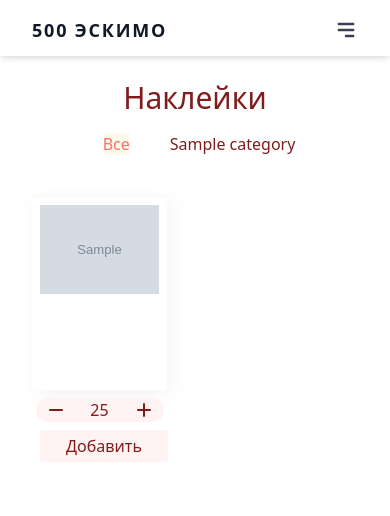
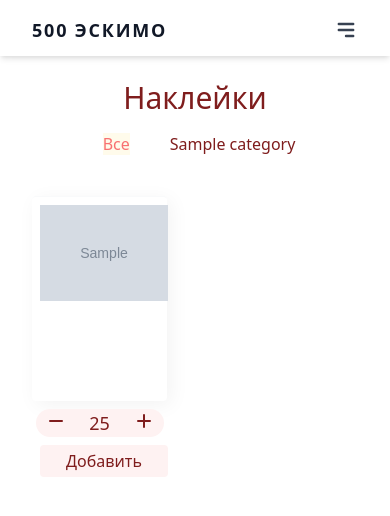
Before and after one commit to ilvits/icecream_shop, a Django app: page /shop/ in a window 390 px wide. Shown: the top 516 px of the page. Run offline with Django 3.2, Linux system fonts and the light colour scheme; tables that the repository leaves empty hold one stand-in row (values such as "Sample post"); grey boxes marked "Sample" are stand-in pictures; parts of the project's set-up code (start-up, migrations or seed data) failed here and were passed over; some libraries are stand-ins or nearby versions.

Commit message:
design changes

```diff
--- a/shop/static/css/main.css
+++ b/shop/static/css/main.css
@@ -23,36 +23,10 @@
     margin: 0 10px;
 }
 
-input {
-    background-color: #FEF2F2;
-    width: 4rem
-    /* border: 1px solid rgba(85, 12, 12, 0.1); */
-    /* border-radius: var(--cornerRad); */
-}
-
-
-input[type="number"] {
-    border: none;
-    /* display: block; */
-    /* height: 30px; */
-    /* line-height: 25px; */
-    /* width: 100%; */
-    padding: 0;
-    margin: 0;
-    box-sizing: border-box;
-    text-align: center;
-    -moz-appearance: textfield;
-    -webkit-appearance: textfield;
-    appearance: textfield;
-}
-
-input[type="number"]:focus {
-	outline: none;
-}
-
 input[type="number"]::-webkit-outer-spin-button,
 input[type="number"]::-webkit-inner-spin-button {
     display: none;
+    -webkit-appearance: none;
     margin: 0;
 }
 
--- a/shop/templates/shop/product/list.html
+++ b/shop/templates/shop/product/list.html
@@ -32,7 +32,7 @@
     <div class="grid grid-cols-2 gap-6 sm:grid-cols-2 md:grid-cols-3 lg:grid-cols-4 xl:grid-cols-6 mt-6">
         {% for product in products %}
             <div class="md:w-44 lg:w-44 rounded bg-white p-2 m-4 border-t border-gray-50" style="box-shadow: 4px 4px 20px rgba(0, 0, 0, .05);">
-                <div class="card-image h-full md:h-40">
+                <div class="card-image h-full w-32 md:w-full md:h-40">
                     <a href="{{ product.get_absolute_url }}">
                         <img alt="{{ product.name }}" class="w-full md:w-44 lg:w-44" loading="lazy" src="{% if product.image %}{{ product.image.url }}{% else %}{% static "img/no_image.png" %}{% endif %}">
                     </a>
@@ -45,7 +45,7 @@
                             <path stroke-linecap="round" stroke-linejoin="round" stroke-width="2" d="M18 12H6" />
                             </svg>
                         </button>
-                        <input clsss="flex rounded-full text-lg bg-red-50" name="quantity" type="number" min="25" value="25" step="25" readonly>
+                        <input class="flex text-lg bg-red-50 w-16 text-center appearance-none" name="quantity" type="number" min="25" value="25" step="25" readonly>
                         <button class="flex rounded-r-full bg-red-50 pr-2" type="button" onclick="this.previousElementSibling.stepUp(); this.previousElementSibling.onchange();">
                             <svg xmlns="http://www.w3.org/2000/svg" class="h-6 w-6" fill="none" viewBox="0 0 24 24" stroke="currentColor">
                             <path stroke-linecap="round" stroke-linejoin="round" stroke-width="2" d="M12 6v6m0 0v6m0-6h6m-6 0H6" />
```
